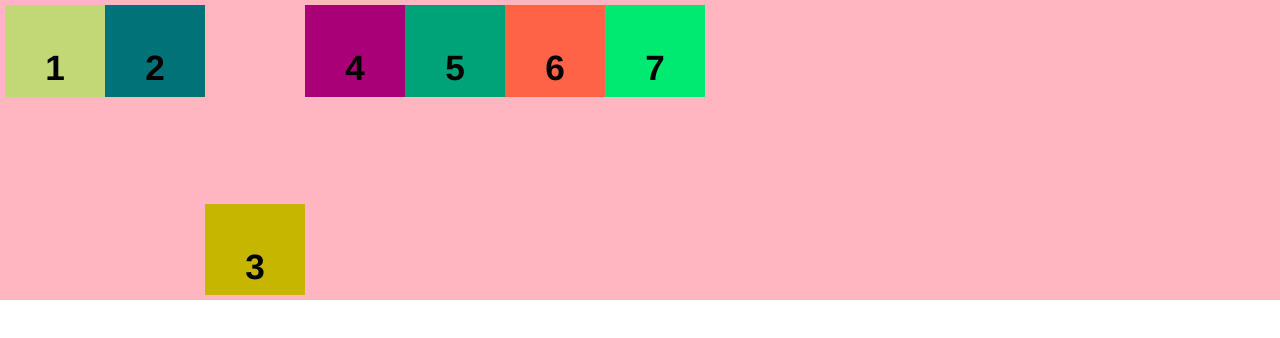
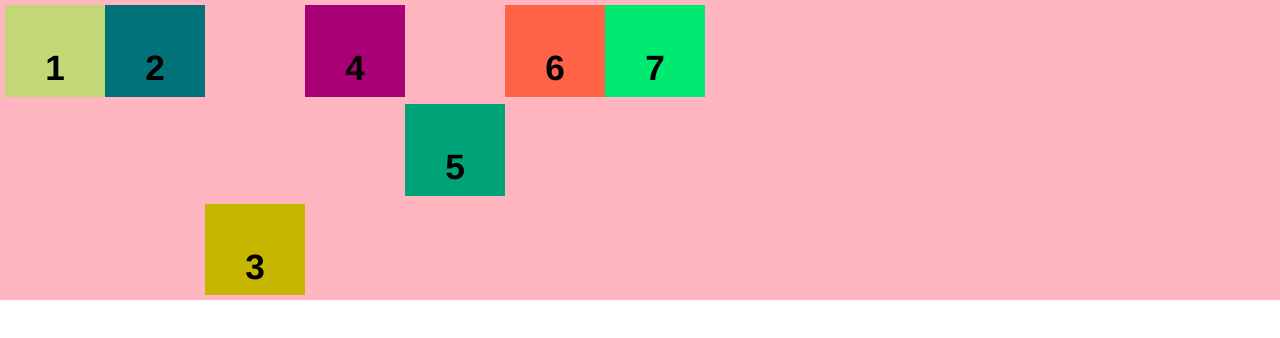
Before and after one commit to itschool-front/cssFlexLayout, a website: page index.html in a window 1280 px wide. Drawn offline with Linux system fonts and the light colour scheme.

Commit message:
css prop.: align-self: center

```diff
--- a/css/custom.css
+++ b/css/custom.css
@@ -32,6 +32,6 @@ ul li:first-child{ background-color: #c2d775 }
 ul li:nth-child(2){ background-color: #007278 }
 ul li:nth-child(3){ background-color: #c7b600; align-self: flex-end }
 ul li:nth-child(4){ background-color: #a90077 }
-ul li:nth-child(5){ background-color: #00a378 }
+ul li:nth-child(5){ background-color: #00a378; align-self: center }
 ul li:nth-child(6){ background-color: tomato }
 ul li:last-child{ background-color: #00ea72 }
```
